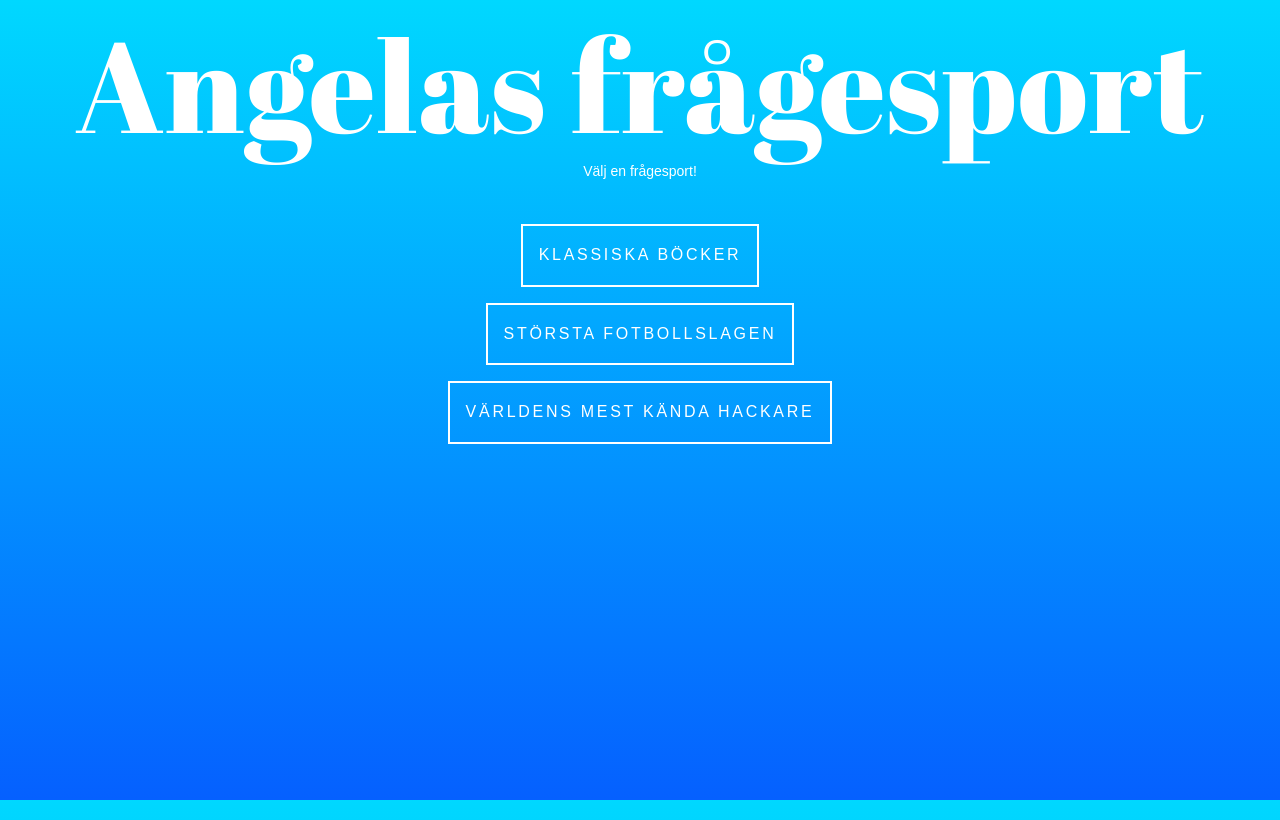
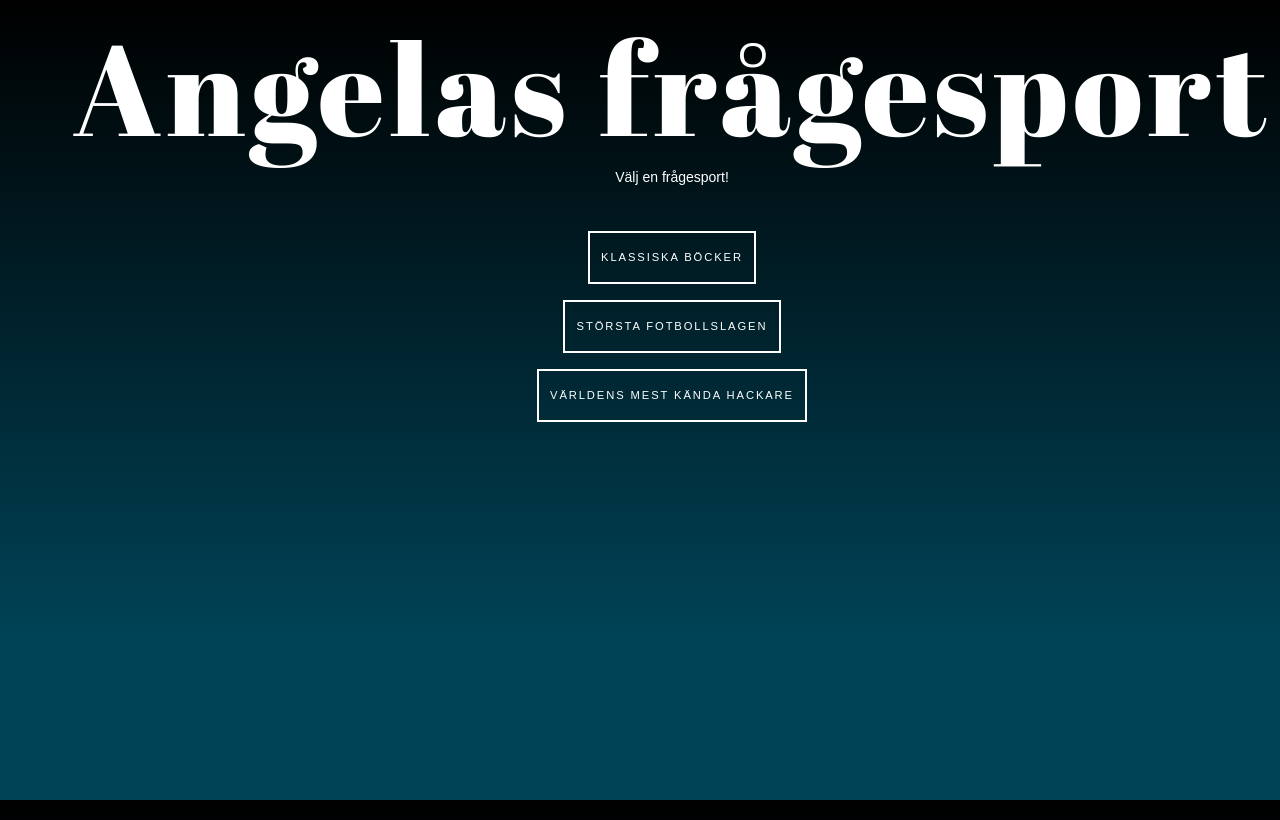
Before and after one commit to Lobsterass/quizproject, a Django app: page / in a window 1280 px wide. Run offline with Django 3.2, Linux system fonts and the light colour scheme; some libraries are stand-ins or nearby versions.

Commit message:
style.css

```diff
--- a/quiz/templates/question.html
+++ b/quiz/templates/question.html
@@ -13,7 +13,7 @@
 </head>
 	<body>
 		<h1>Har ufasningen av kontanter någon inverkan på demokratin?</h1>
-		<h1>{{ question_number }}. {{ question }}</h1>s
+		<h1>{{ question_number }}. {{ question }}</h1>
 		<br>
 		<form action="{% url 'completed_page' quiz_number %}">
 		<p><input type="submit" name="svar" value="{{ answer1 }}" class="button"><input type="submit" name="svar" value="{{ answer2 }}" class="button"></p>
--- a/quiz/templates/startpage.html
+++ b/quiz/templates/startpage.html
@@ -12,6 +12,7 @@
 	<link href='https://fonts.googleapis.com/css?family=Abril Fatface' rel='stylesheet'>
 </head>
 	<body>
+		<div class="divclass">
 		<h1>Angelas frågesport</h1>
 		<p>Välj en frågesport!</p>
 		<br>
@@ -20,5 +21,6 @@
 			{{ quiz.name }}
 			</a></p>
 		{% endfor %}
+		</div>
 	</body>
 </html>
--- a/static/style.css
+++ b/static/style.css
@@ -3,11 +3,14 @@ html {
 }
 body {
 	min-height: 100%;
-	background: #00d8ff; /* Old browsers */
-	background: -moz-linear-gradient(top, #00d8ff 0%, #0560ff 100%); /* FF3.6-15 */
-	background: -webkit-linear-gradient(top, #00d8ff 0%,#0560ff 100%); /* Chrome10-25,Safari5.1-6 */
-	background: linear-gradient(to bottom, #00d8ff 0%,#0560ff 100%); /* W3C, IE10+, FF16+, Chrome26+, Opera12+, Safari7+ */
-	filter: progid:DXImageTransform.Microsoft.gradient( startColorstr='#00d8ff', endColorstr='#0560ff',GradientType=0 ); /* IE6-9 */
+	background: rgba(0,0,0,1);
+	background: -moz-linear-gradient(top, rgba(0,0,0,1) 0%, rgba(0,67,87,1) 80%, rgba(0,67,87,1) 100%);
+	background: -webkit-gradient(left top, left bottom, color-stop(0%, rgba(0,0,0,1)), color-stop(80%, rgba(0,67,87,1)), color-stop(100%, rgba(0,67,87,1)));
+	background: -webkit-linear-gradient(top, rgba(0,0,0,1) 0%, rgba(0,67,87,1) 80%, rgba(0,67,87,1) 100%);
+	background: -o-linear-gradient(top, rgba(0,0,0,1) 0%, rgba(0,67,87,1) 80%, rgba(0,67,87,1) 100%);
+	background: -ms-linear-gradient(top, rgba(0,0,0,1) 0%, rgba(0,67,87,1) 80%, rgba(0,67,87,1) 100%);
+	background: linear-gradient(to bottom, rgba(0,0,0,1) 0%, rgba(0,67,87,1) 80%, rgba(0,67,87,1) 100%);
+	filter: progid:DXImageTransform.Microsoft.gradient( startColorstr='#000000', endColorstr='#004357', GradientType=0 );
 }
 body {
 	color: #fff;
@@ -21,9 +24,9 @@ h1,h2 {
 	font-family: Abril Fatface;
 	font-weight: 100;
 	font-size: 10vw;
-	letter-spacing: 0.01em;
+	letter-spacing: 0.04em;
 	text-transform: normal;
-	line-height: 1em;
+	line-height: 1.05em;
 }
 h3 {
 	padding-top: 3em;
@@ -58,7 +61,7 @@ h3 {
 }
 .startbutton {
     font: Arial;
-    font-size: 16px;
+    font-size: 0.8em;
     text-decoration: none;
     background-color: transparent;
     color: #fff;
@@ -81,3 +84,8 @@ h3 {
     height:auto;
     display:inline-block;
 }
+.divclass{
+    margin-top: 20%
+    margin-right: 5%;
+    margin-left: 5%;
+}
```
